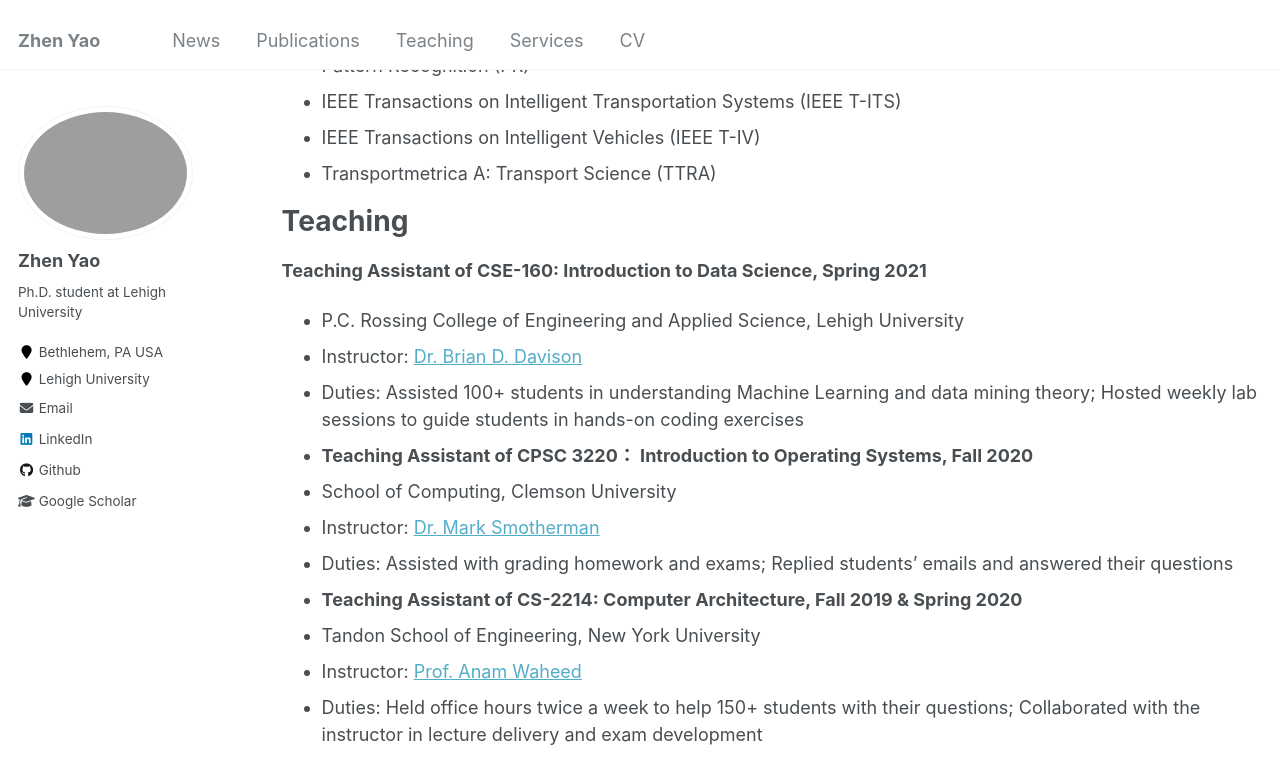
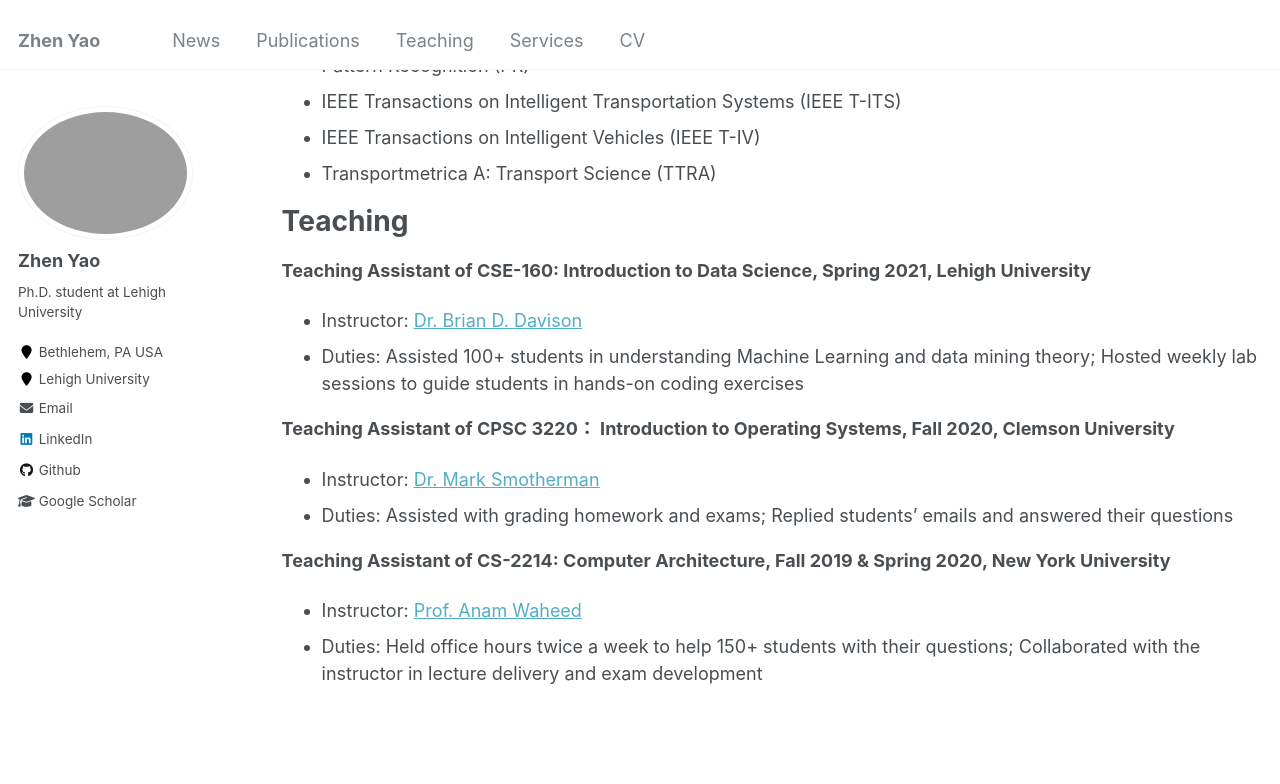
Before and after one commit to zyaocoder/zyaocoder.github.io, a Jekyll site: the page built from _pages/services.md, in a window 1280 px wide and 900 px high, scrolled down 515 px. Shown: the top 784 px of the window. Built offline with Jekyll 4.4.1, drawn with Linux system fonts in a browser that asks for light colours.

Commit message:
Update services.md

```diff
--- a/_pages/services.md
+++ b/_pages/services.md
@@ -31,17 +31,14 @@ Journal reviewers
 
 Teaching
 ======
-<strong>Teaching Assistant of CSE-160: Introduction to Data Science, Spring 2021</strong>
-* P.C. Rossing College of Engineering and Applied Science, Lehigh University
+<strong>Teaching Assistant of CSE-160: Introduction to Data Science, Spring 2021, Lehigh University</strong>
 * Instructor: [Dr. Brian D. Davison](https://www.cse.lehigh.edu/~brian/)
 * Duties: Assisted 100+ students in understanding Machine Learning and data mining theory; Hosted weekly lab sessions to guide students in hands-on coding exercises
-*
-<strong>Teaching Assistant of CPSC 3220： Introduction to Operating Systems, Fall 2020</strong>
-* School of Computing, Clemson University
+
+<strong>Teaching Assistant of CPSC 3220： Introduction to Operating Systems, Fall 2020, Clemson University</strong>
 * Instructor: [Dr. Mark Smotherman](https://people.computing.clemson.edu/~mark/)
 * Duties: Assisted with grading homework and exams; Replied students' emails and answered their questions
-*
-<strong>Teaching Assistant of CS-2214: Computer Architecture, Fall 2019 & Spring 2020</strong>
-* Tandon School of Engineering, New York University
+
+<strong>Teaching Assistant of CS-2214: Computer Architecture, Fall 2019 & Spring 2020, New York University</strong>
 * Instructor: [Prof. Anam Waheed](https://www.linkedin.com/in/anam-waheed/)
 * Duties: Held office hours twice a week to help 150+ students with their questions; Collaborated with the instructor in lecture delivery and exam development
```
